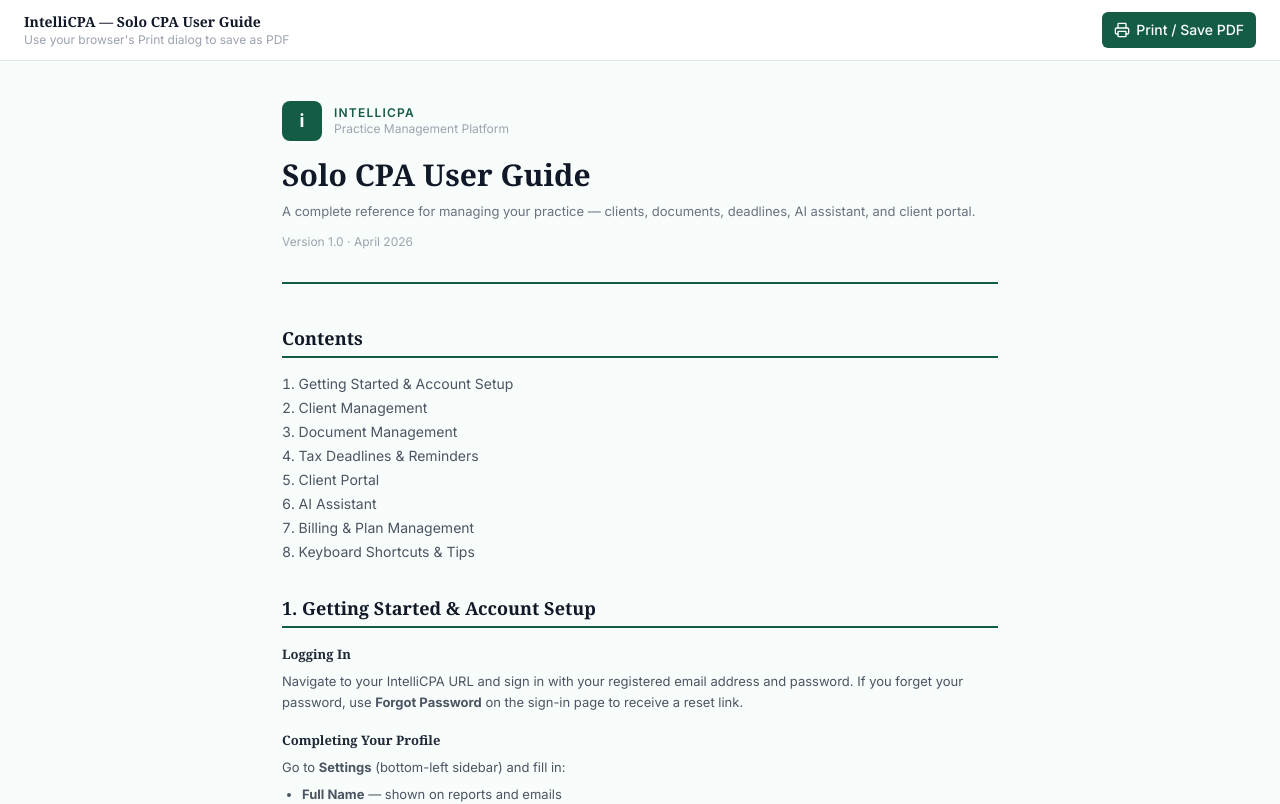
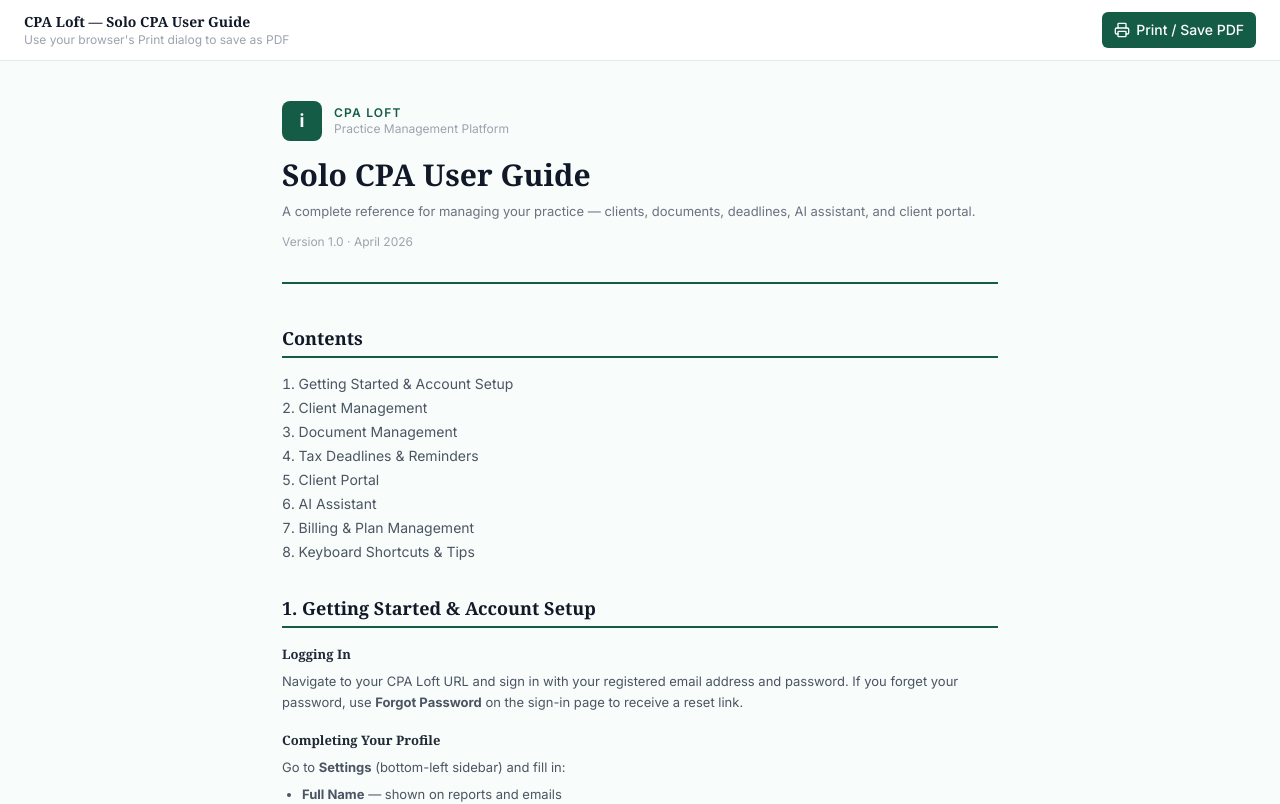
Before and after one commit to hyfydesigns/CPALoft, a Next.js app: page /resources/cpa-guide in a window 1280 px wide. Shown: the top 804 px of the page. Built offline with nearby package versions, Linux system fonts and the light colour scheme; no server answers.

Commit message:
Auto-save: app/resources/cpa-guide/page.tsx

```diff
--- a/app/resources/cpa-guide/page.tsx
+++ b/app/resources/cpa-guide/page.tsx
@@ -16,7 +16,7 @@
       {/* Print button — hidden when printing */}
       <div className="print:hidden sticky top-0 z-10 bg-white border-b border-gray-200 px-6 py-3 flex items-center justify-between">
         <div>
-          <h1 className="text-sm font-semibold text-gray-900">IntelliCPA — Solo CPA User Guide</h1>
+          <h1 className="text-sm font-semibold text-gray-900">CPA Loft — Solo CPA User Guide</h1>
           <p className="text-xs text-gray-400">Use your browser&apos;s Print dialog to save as PDF</p>
         </div>
         <Button size="sm" onClick={handlePrint} className="gap-1.5 bg-forest-700 hover:bg-forest-800 text-white">
@@ -37,7 +37,7 @@
               <span className="text-white font-bold text-lg">i</span>
             </div>
             <div>
-              <p className="text-xs font-semibold uppercase tracking-widest text-forest-700">IntelliCPA</p>
+              <p className="text-xs font-semibold uppercase tracking-widest text-forest-700">CPA Loft</p>
               <p className="text-xs text-gray-400">Practice Management Platform</p>
             </div>
           </div>
@@ -69,7 +69,7 @@
         {/* 1 */}
         <Section num={1} title="Getting Started & Account Setup">
           <SubSection title="Logging In">
-            <p>Navigate to your IntelliCPA URL and sign in with your registered email address and password. If you forget your password, use <strong>Forgot Password</strong> on the sign-in page to receive a reset link.</p>
+            <p>Navigate to your CPA Loft URL and sign in with your registered email address and password. If you forget your password, use <strong>Forgot Password</strong> on the sign-in page to receive a reset link.</p>
           </SubSection>
           <SubSection title="Completing Your Profile">
             <p>Go to <strong>Settings</strong> (bottom-left sidebar) and fill in:</p>
@@ -183,7 +183,7 @@
             </ul>
           </SubSection>
           <SubSection title="Custom Portal Branding (Premium)">
-            <p>Go to <strong>Settings → Branding</strong> to upload your firm logo and set a display name. These appear in the portal header, replacing the default IntelliCPA branding.</p>
+            <p>Go to <strong>Settings → Branding</strong> to upload your firm logo and set a display name. These appear in the portal header, replacing the default CPA Loft branding.</p>
           </SubSection>
         </Section>
 
@@ -278,7 +278,7 @@
 
         {/* Footer */}
         <div className="mt-12 pt-6 border-t border-gray-200 text-xs text-gray-400 flex justify-between">
-          <span>IntelliCPA · Solo CPA User Guide · v1.0</span>
+          <span>CPA Loft · Solo CPA User Guide · v1.0</span>
           <span>For support, visit the Help Centre in your dashboard</span>
         </div>
       </div>
```
